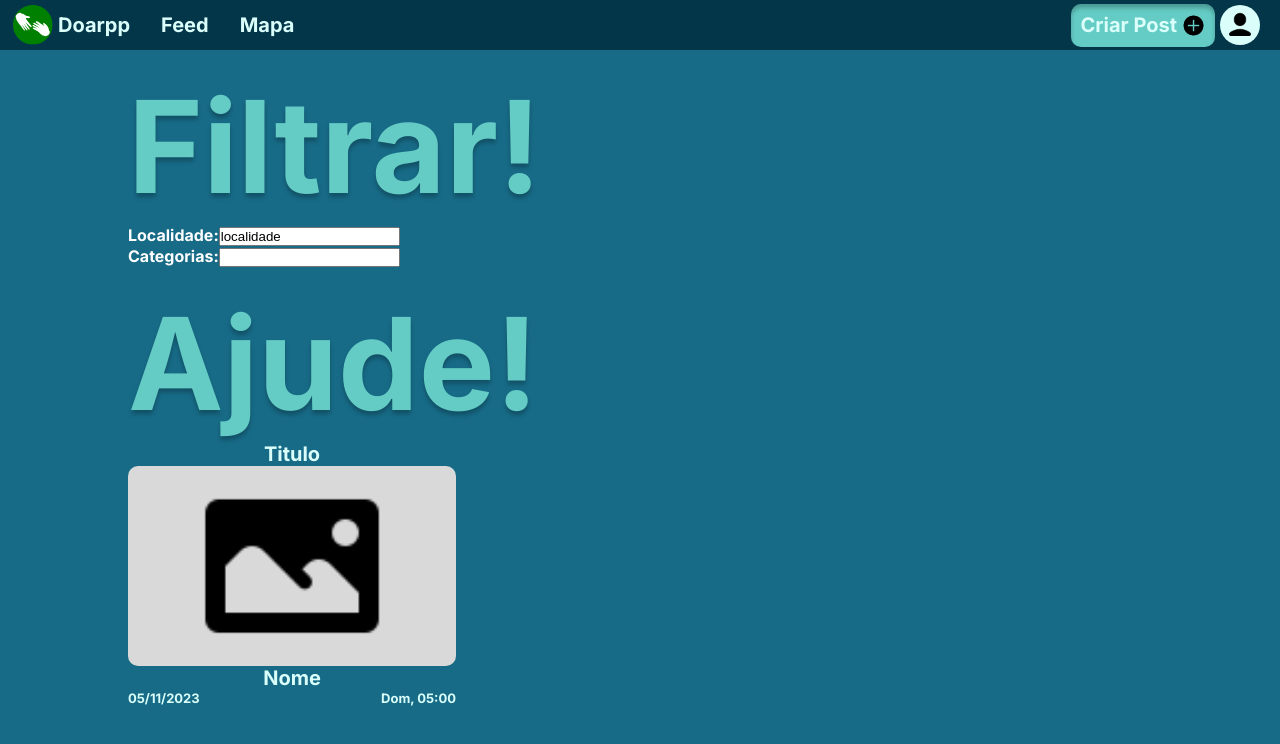
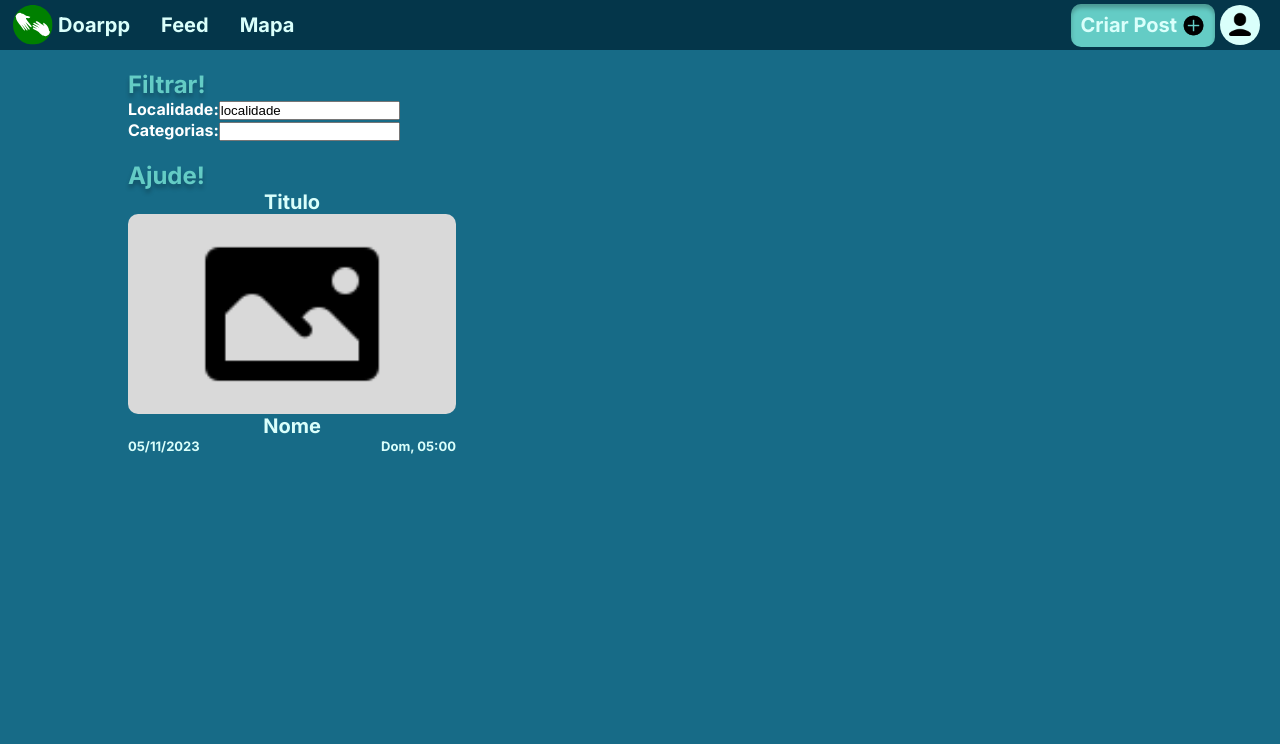
Before and after one commit to IFPB-Projetos/doarpp-front, a React (Vite) app: page /postagens in a window 1280 px wide. Shown: the top 744 px of the page. Built offline with nearby package versions, Linux system fonts and the light colour scheme.

Commit message:
Mudando h1 para h2

```diff
--- a/src/screens/Feed/Feed.tsx
+++ b/src/screens/Feed/Feed.tsx
@@ -1,12 +1,11 @@
-import missingImage from "../../assets/image-missing.png";
 import Card from "../../components/Card/Card";
 import "./styles.css";
 
-export default function Feed(){
+export default function Feed() {
     return (
         <>
             <div id="feed-body">
-                <h1>Filtrar!</h1>
+                <h2>Filtrar!</h2>
                 <form className="filter">
                     <div>
                         <label>Localidade:</label>
@@ -19,7 +18,7 @@ export default function Feed(){
                     </div>
                 </form>
 
-                <h1>Ajude!</h1>
+                <h2>Ajude!</h2>
                 <div className="posts-div">
                     <Card />
                 </div>
--- a/src/screens/Feed/styles.css
+++ b/src/screens/Feed/styles.css
@@ -10,7 +10,7 @@
   font-weight: bold;
 }
 
-#feed-body h1 {
+#feed-body h2 {
   color: var(--blue-green);
   text-shadow: 0px 4px 4px rgba(0, 0, 0, 0.25);
   margin-top: 20px;
```
Lines whose indentation alone changed are shown as unchanged.
